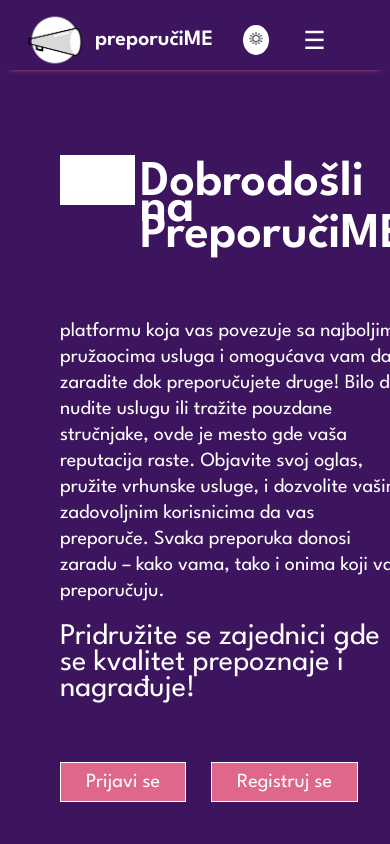
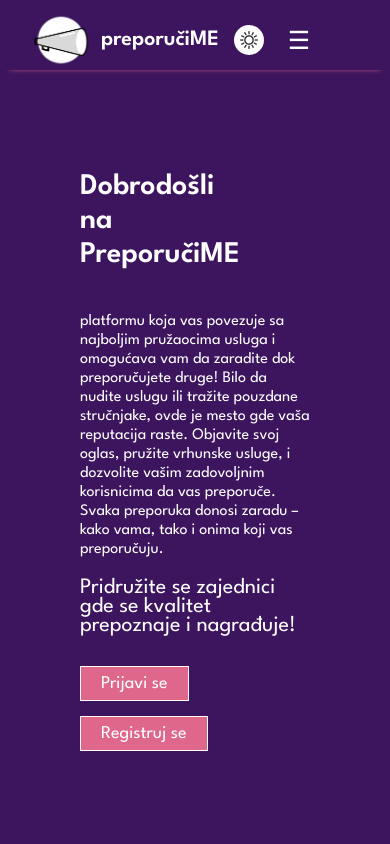
Before and after one commit to VladaPn/preporuciME, a React (Vite) app: page / in a window 390 px wide. Shown: the top 844 px of the page. Built offline with nearby package versions, Linux system fonts and the light colour scheme.

Commit message:
responsive hero

```diff
--- a/src/Components/Hero/Hero.css
+++ b/src/Components/Hero/Hero.css
@@ -7,7 +7,7 @@
     width: 100%;
 }
 .hero{
-    padding:  100px 60px;
+    padding:  100px 80px;
     display: grid;
     align-items: center;
     grid-template-columns: 1.2fr 1fr;
@@ -23,6 +23,9 @@
     font-weight: 600;
     padding-left: 80px;
     margin-bottom: 30px;
+}
+.right-hero{
+    padding-bottom: 0;
 }
 .box-rounded{
     width: 75px;
@@ -54,3 +57,127 @@
     display: block;
     margin-top: 20px;
 }
+.novi{display: none;}
+@media(max-width:1550px){
+    .left-hero h2{
+        font-size:40px;
+    }
+}
+@media(max-width:1295px){
+    .left-hero h2{
+        font-size:30px;
+        margin-bottom: 26px;
+    }
+    .hero{
+        padding:  100px 80px;
+        gap: min(100px,20%);
+        font-size: 18px;
+        line-height: 22px;
+    }
+    .left-hero .prijava{
+        font-size: 18px;
+    }
+    .left-hero p span{
+        font-size: 24px;
+    }
+}
+@media(max-width:1037px){
+    .left-hero h2{
+        font-size:26px;
+        margin-bottom: 18px;
+    }
+    .box-rounded{
+        width: 60px;
+        height: 40px;
+        top: -11px;
+    }
+    .left-hero p{
+        margin-top: 50px;
+        margin-bottom: 45px;
+    }
+}
+@media(max-width:829px){
+    .hero{
+        grid-template-columns: 1.2fr;
+    }
+    .left-hero h2{
+        font-size:40px;
+        margin-bottom: 18px;
+    }
+    .left-hero p{
+        margin-top: 70px;
+        margin-bottom: 60px;
+    }
+    .right-hero{
+        padding-bottom: 70px;
+    }
+}
+@media(max-width:699px){
+    .left-hero h2{
+        font-size:30px;
+    }
+    .left-hero p{
+        margin-top: 60px;
+        margin-bottom: 50px;
+    }
+    .left-hero p span{
+        font-size: 22px;
+    }
+}
+@media(max-width:584px){
+    .left-hero h2{
+        font-size:26px;
+    }
+    .left-hero p{
+        margin-top: 50px;
+        margin-bottom: 40px;
+    }
+}
+@media(max-width:538px){
+    .left-hero h2{
+        font-size:20px;
+        padding-left: 65px;
+    }
+    .left-hero p{
+        margin-top: 40px;
+        margin-bottom: 30px;
+    }
+}
+@media(max-width:462px){
+    .left-hero h2{
+        font-size:20px;
+        padding-left: 45px;
+    }
+    .box-rounded{
+        width: 40px;
+    }
+    .left-hero .prijava{
+        padding: 8px 20px;
+        font-size: 18px;
+        margin-right: 12px;
+    }
+    .hero{
+        font-size: 16px;
+        line-height: 19px;
+    }
+}
+@media(max-width:434px){
+    .box-rounded{
+        display: none;
+    }
+    .left-hero .prijava{
+        margin-bottom: 15px;
+    }
+    .left-hero h2{
+        padding-left: 0;
+        font-size: 30px;
+        line-height: 34px;
+    }
+    .novi{display: inline-block;
+    margin: 10px 0;}
+}
+@media(max-width:366px){
+    .left-hero h2{
+        font-size: 26px;
+    }
+}
--- a/src/Components/Hero/Hero.jsx
+++ b/src/Components/Hero/Hero.jsx
@@ -9,7 +9,7 @@ const Hero = () => {
     <div className={`hero ${theme?'theme-dark':''}`}>
       <div className="left-hero">
         <div className={`box-rounded ${theme?'box-dark':''}`}></div>
-        <h2>Dobrodošli na PreporučiME</h2>
+        <h2>Dobrodošli <br className='novi' /> na <br className='novi' /> PreporučiME</h2>
         <p> platformu koja vas povezuje sa najboljim pružaocima usluga i omogućava vam da zaradite dok preporučujete druge! Bilo da nudite uslugu ili tražite pouzdane stručnjake, ovde je mesto gde vaša reputacija raste. Objavite svoj oglas, pružite vrhunske usluge, i dozvolite vašim zadovoljnim korisnicima da vas preporuče. Svaka preporuka donosi zaradu – kako vama, tako i onima koji vas preporučuju. <br /><span>Pridružite se zajednici gde se kvalitet prepoznaje i nagrađuje!</span></p>
         <button className='prijava'>Prijavi se</button> <button className='prijava'>Registruj se</button>
       </div>
--- a/src/Components/Navbar/Navbar.css
+++ b/src/Components/Navbar/Navbar.css
@@ -94,6 +94,7 @@ padding-right: 60px;
     position: absolute;
     right: 0;
     top: 0;
+    z-index: 10;
 }
 .side-nav-menu{
     list-style: none;
@@ -146,7 +147,7 @@ padding-right: 60px;
         gap: 30px;
     }
 }
-@media(max-width:935px){
+@media(max-width:950px){
     .navbar .nav-menu{
         gap: 15px;
     }
@@ -269,6 +270,39 @@ padding-right: 60px;
         padding-left: 25px;
     }
 }
+@media(max-width:428px){
+    #no-toggle{
+        padding-right: 90px;
+    }
+    .side-menu{
+        width: 80px;
+    }
+    .navbar{
+        padding-left: 20px;
+    }
+    .no-toggle-menu{
+        gap: 20px;
+    }
+}
+@media(max-width:392px){
+    #no-toggle{
+        padding-right: 80px;
+    }
+    .side-menu{
+        width: 75px;
+    }
+    .navbar{
+        padding-left: 20px;
+    }
+    .no-toggle-menu{
+        gap: 15px;
+    }
+}
+@media(max-width:365px){
+    .slika-logo p{
+        display: none;
+    }
+}
 /*.no-toggle-menu{
 display: flex;
 justify-content: space-between;
```
